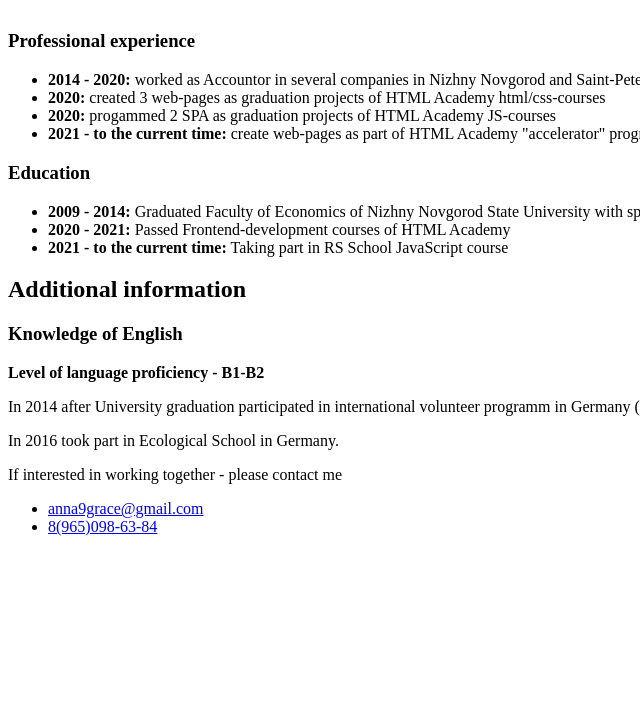
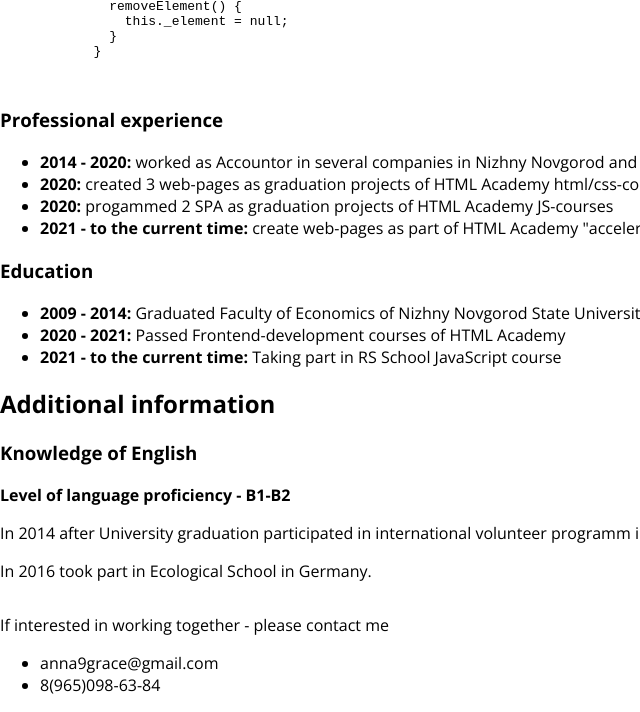
Before and after one commit to anna9grace/rsschool-cv, a plain HTML site: page index.html in a window 1280 px wide. Shown: the part 1554-2266 px from the top of the page, without its empty margins (0-640 px from the left). Before the commit the page ends 2106 px from the top, so only its background shows below. Drawn offline with nearby package versions, Linux system fonts and the light colour scheme.

Commit message:
feat: add font and global styles

```diff
--- a/css/style.css
+++ b/css/style.css
@@ -0,0 +1,23 @@
+a {
+  text-decoration: none;
+  color: inherit;
+}
+
+html { box-sizing: border-box; }
+
+*, *::after, *::before { box-sizing: inherit; }
+
+.page { height: 100%; }
+
+.page-body {
+  display: flex;
+  flex-direction: column;
+  min-height: 100%;
+  margin: 0;
+  padding: 0;
+  font-family: "Open Sans", "Arial", sans-serif;
+}
+
+.page-main { flex-grow: 1; }
+
+.page-footer { flex-shrink: 0; }
--- a/index.html
+++ b/index.html
@@ -7,10 +7,12 @@
   <meta http-equiv="X-UA-Compatible" content="ie=edge">
   <title>Anna Rodionova's CV</title>
   <link rel="stylesheet" href="css/style.css">
+  <link rel="preconnect" href="https://fonts.gstatic.com">
+  <link href="https://fonts.googleapis.com/css2?family=Open+Sans:wght@400;700&display=swap" rel="stylesheet">
 </head>
 
-<body>
-  <header>
+<body class="page-body">
+  <header class="page-header">
     <h1>CV of Anna Rodionova</h1>
     <ul>
       <li>
@@ -22,7 +24,7 @@
     </ul>
   </header>
 
-  <main>
+  <main class="page-main">
     <section>
       <img src="./img/portrait.jpg" alt="My portrait" width="372" height="577">
       <div>
@@ -109,7 +111,7 @@
 
   </main>
 
-  <footer>
+  <footer class="page-footer">
     <p>If interested in working together - please contact me</p>
     <ul>
       <li>
```
